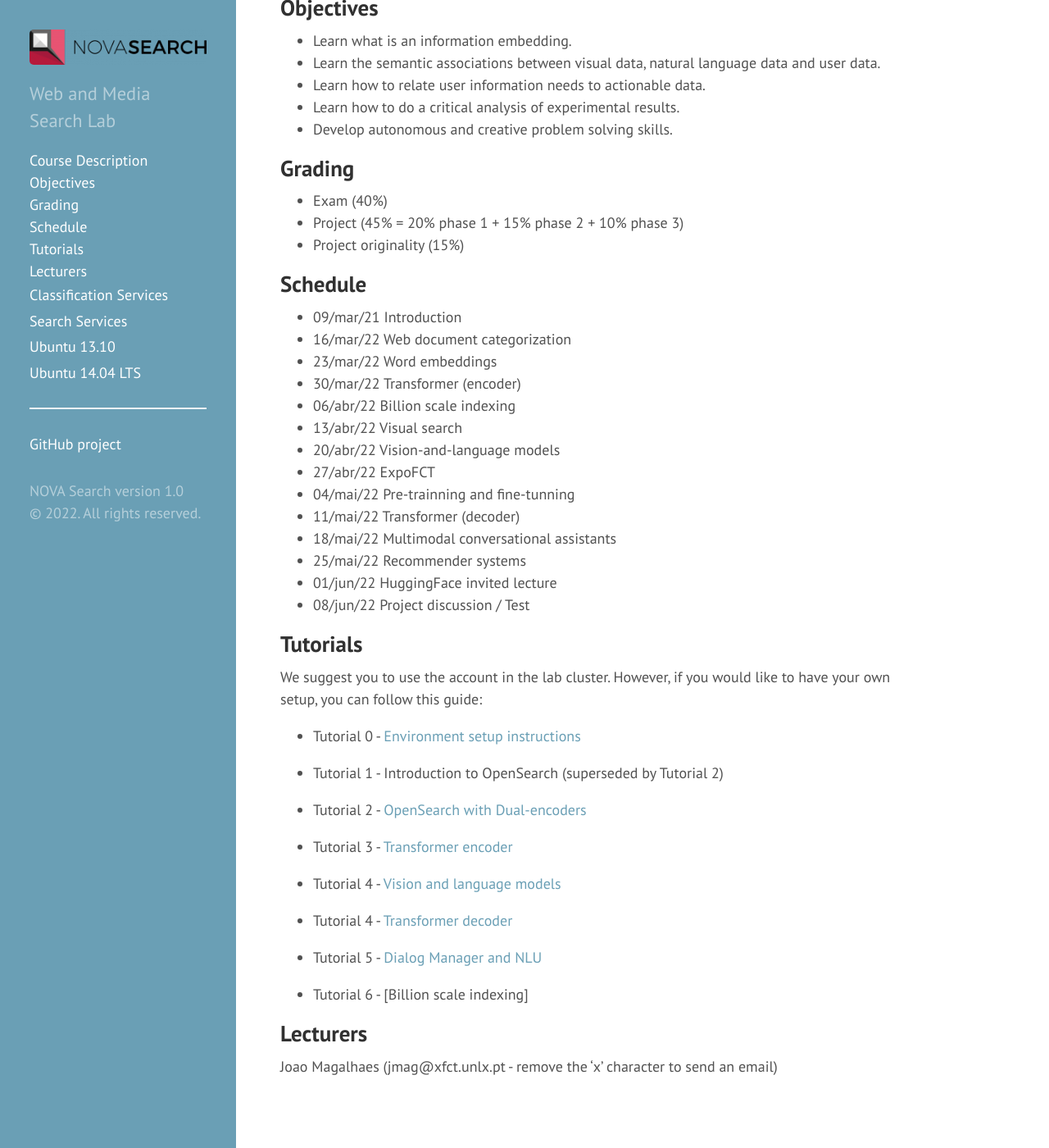
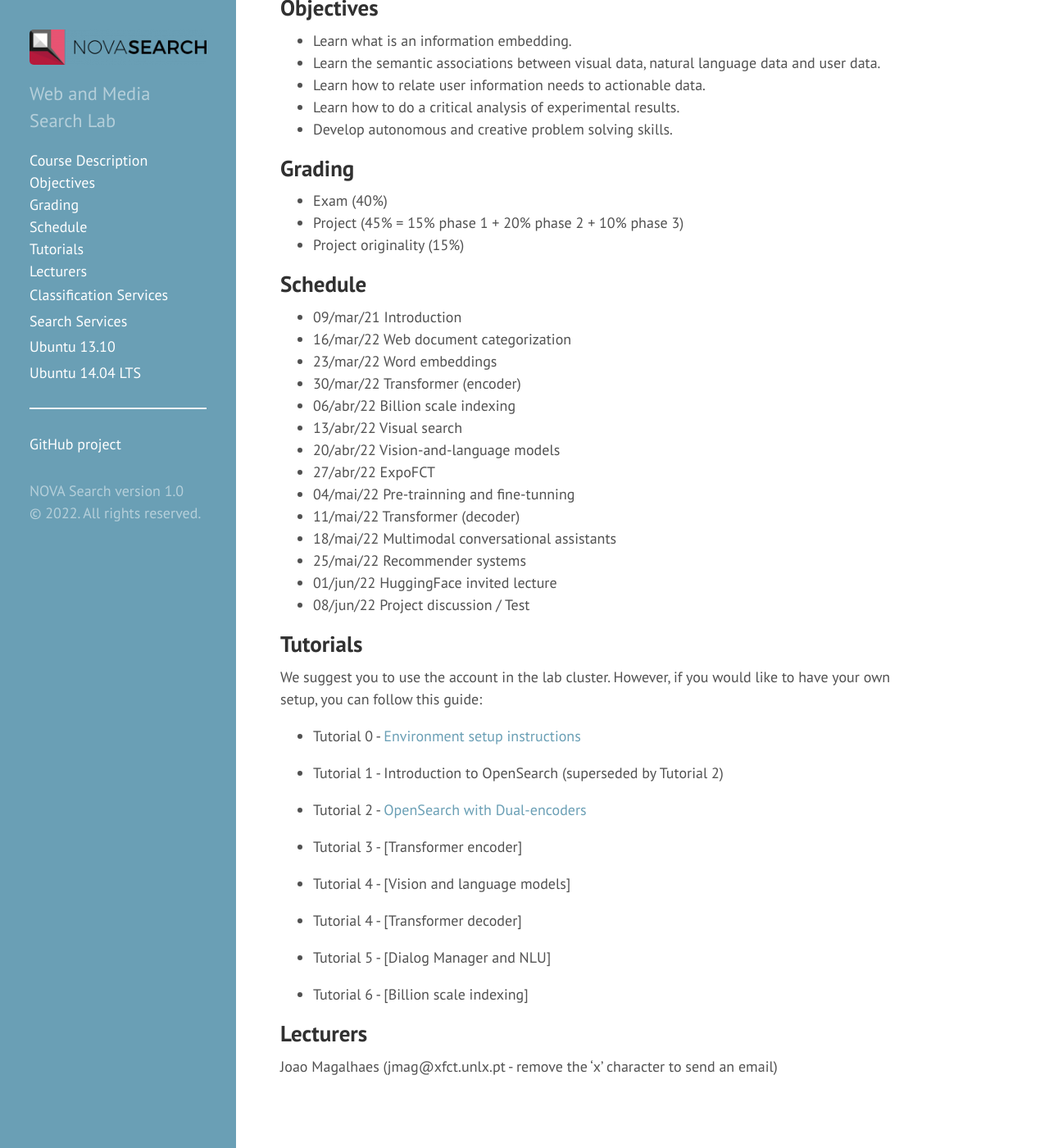
Before and after one commit to novasearch/wiki.novasearch.org, a Jekyll site: the page built from wiki/courses/WSDM_2022.md, in a window 1280 px wide and 1400 px high, scrolled down 554 px. Shown: the whole window at 82% size. Built offline with Jekyll 4.4.1, drawn with Linux system fonts in a browser that asks for light colours.

```diff
--- a/wiki/courses/WSDM_2022.md
+++ b/wiki/courses/WSDM_2022.md
@@ -25,7 +25,7 @@ This course includes intensive hands-on laboratories where key CV, NLP and IR al
 
 ## Grading
  - Exam (40%)
- - Project (45% = 20% phase 1 + 15% phase 2 + 10% phase 3)
+ - Project (45% = 15% phase 1 + 20% phase 2 + 10% phase 3)
  - Project originality (15%)
 
 ## Schedule
@@ -53,13 +53,13 @@ We suggest you to use the account in the lab cluster. However, if you would like
 
  - Tutorial 2 - [OpenSearch with Dual-encoders](/wiki/tutorials/Lab2_OpenSearch_DualEncoders.ipynb)
 
- - Tutorial 3 - [Transformer encoder]()
+ - Tutorial 3 - [Transformer encoder]
 
- - Tutorial 4 - [Vision and language models]()
+ - Tutorial 4 - [Vision and language models]
 
- - Tutorial 4 - [Transformer decoder]()
+ - Tutorial 4 - [Transformer decoder]
 
- - Tutorial 5 - [Dialog Manager and NLU]()
+ - Tutorial 5 - [Dialog Manager and NLU]
 
  - Tutorial 6 - [Billion scale indexing]
 
```
